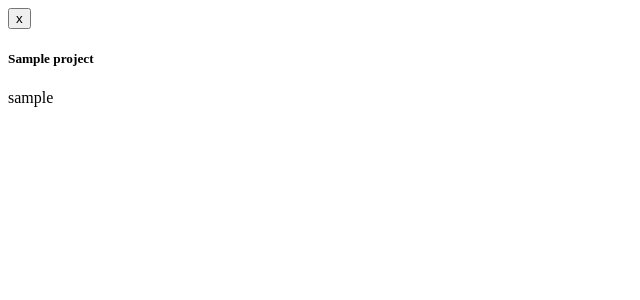
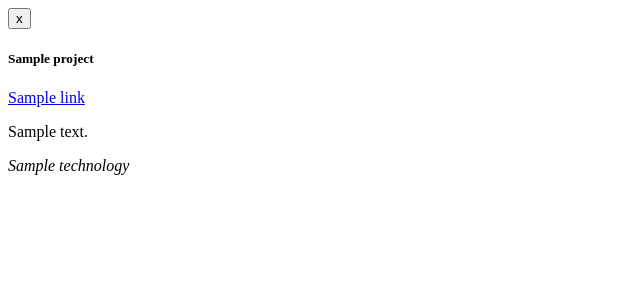
Before and after one commit to AlexandreCollet/alexandre-collet.fr, a Django app: template cv/templates/cv/sections/modals.html in a window 1280 px wide. Shown: the top 300 px of the page, without its empty margins (0-640 px from the left). Run offline with Django 3.2, Linux system fonts and the light colour scheme; the template is opened without the code that fills it: most values are stand-ins (such as "Sample title", 1, 10 or a date in 2020).

Commit message:
project modals: Populate project modals with descritpion, links and used technologies

```diff
--- a/cv/templates/cv/sections/modals.html
+++ b/cv/templates/cv/sections/modals.html
@@ -1,11 +1,23 @@
 {% for project in projects %}
-    <div class="md-modal md-green" id="md-project-{{ project.slug }}">
+    <div class="md-modal md-green md-project" id="md-project-{{ project.slug }}">
         <div class="md-header">
             <button type=button class="md-close">&#x78;</button>
             <h5>{{ project.name }}</h5>
         </div>
         <div class="md-content">
-            <p>{{ project.slug }}</p>
+            <div class="container">
+                <div class="links">
+                    {% for link in project.links.all %}
+                        <a href="{{ link.url }}" class='link btn btn-green {% if link.icon%} btn-icon-{{ link.icon }} {% endif %}'>{{ link.name }}</a>
+                    {% endfor %}
+                </div>
+                <p class="description">{{ project.description|linebreaksbr }}</p>
+                <div class="technologies">
+                    {% for technology in project.technologies.all %}
+                        <p class="technology"><em>{{ technology.name }}</em></p>
+                    {% endfor %}
+                </div>
+            </div>
         </div>
     </div>
 {% endfor %}
--- a/cv/views.py
+++ b/cv/views.py
@@ -18,7 +18,9 @@
     def get_context_data(self, **kwargs):
         context = {}
 
-        context['projects'] = Project.objects.all()
+        context['projects'] = Project.objects.all().prefetch_related(
+            'technologies', 'links'
+        )
         context['social_networks'] = SocialNetwork.objects.all()
         context['skills'] = {
             'mains': Skill.objects.filter(main=True).all(),
```
Also changed, not shown: cv/static/cv/css/sections/_folio.scss (+41 -0 lines).
